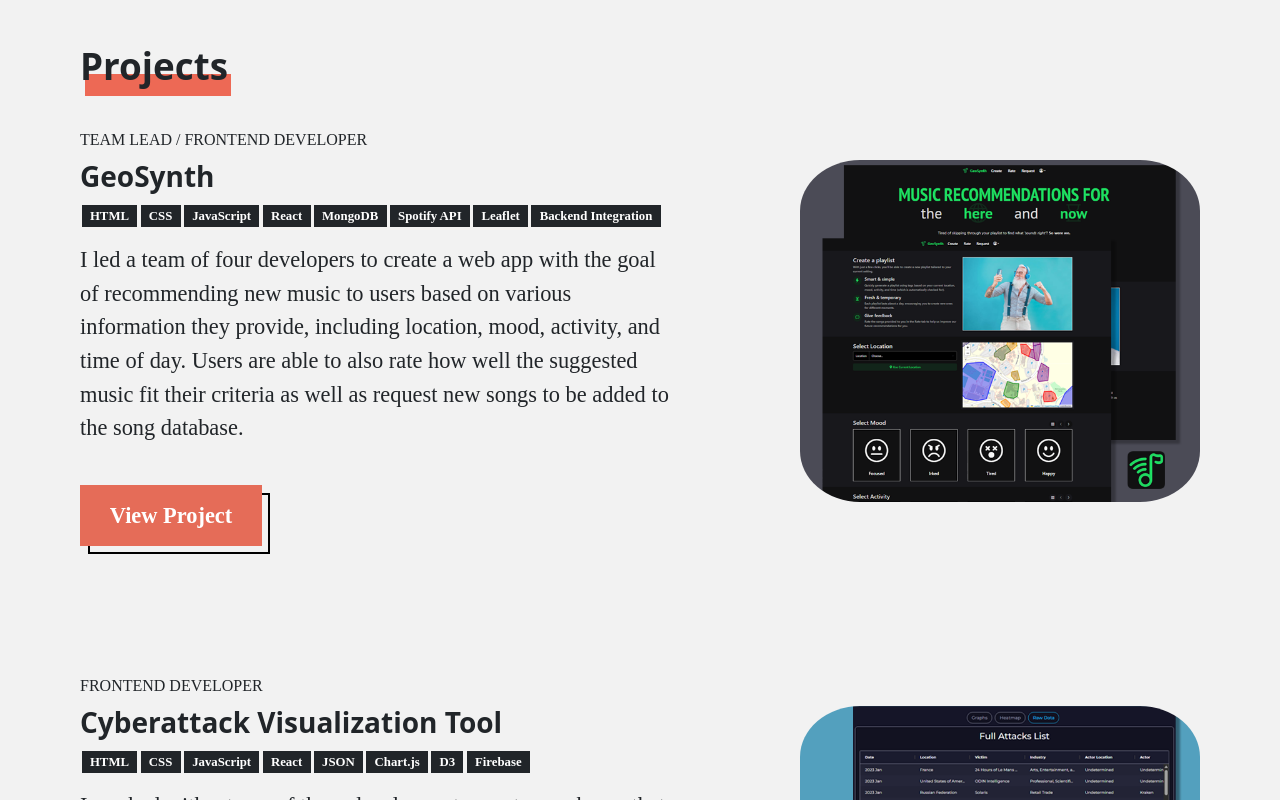
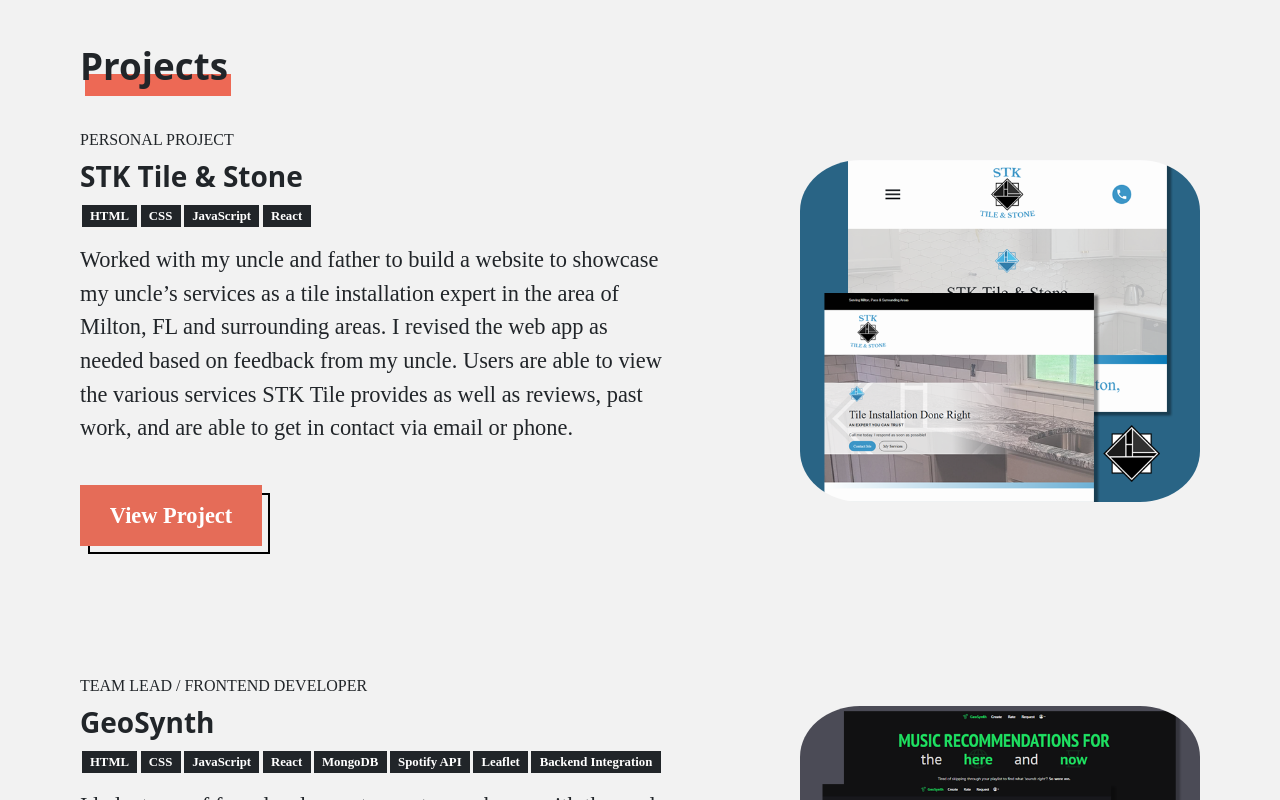
Before and after one commit to tjpoof/digital-portfolio, a React (Vite) app: page / in a window 1280 px wide. Shown: the part 1440-2240 px from the top of the page. Built offline with nearby package versions, Linux system fonts and the light colour scheme; a web font is replaced by a local one.

Commit message:
stk tile project added

```diff
--- a/src/assets/projectData.json
+++ b/src/assets/projectData.json
@@ -1,4 +1,16 @@
 {
+  "stktile": {
+    "title": "STK Tile & Stone",
+    "type": "Tile installation services",
+    "stack": ["HTML", "CSS", "JavaScript", "React"],
+    "shortDescription": "A web app designed to showcase the various services that STK Tile & Stone provides to those in Milton, FL and its surrounding areas.",
+    "purpose": "The goal of this web application was to provide a user-friendly experience when looking for tile installation services in Santa Rosa county and its neighboring areas. There are various pages, such as an about page, which gives a description of who is behind STK Tile & Stone and how they plan to help customers with tile installation. The services page showcases the various services that are provided, such as working indoors and outdoors, on walls, floors, showers, and more. The contact page provides both an email and phone number to contact STK Tile & Stone, with the footer containing various social media to reach out further.",
+    "techStackExplanation": "The primary languages used in the development of this website includes JavaScript, React, HTML, and CSS to provide a clean look and feel. No backend integration was required as of now, as the web app is built entirely in the frontend.",
+    "problemsThoughtProcess": "This project was the first true experience I've had working with a real customer, even though the customer is a relative of mine. Regardless, this web app is being used in the real-world and I had to take extra care in ensuring that not only it looked good, but it was completely compatible with mobile devices as well. Similar to how I started when working on GeoSynth, I began by drawing up a wireframe of the website to give myself an idea of what I wanted to do. I drew up four main pages, including the home, about, services, and contact pages. I took inspiration from several other sites and settled on the look it has now. On top of this, I was also tasked with the job of creating a new logo for the site, which I was able to settle on after about two days of on and off work. \n\n As for any problems that I ran into, it mainly had to do with making pseudo-elements in CSS, as I had never done that before. These were required in order to do several things, such as making a gradient border that only bordered the top of an element for example. Beyond that, I initially wanted to give gradient borders to all of the side images in various sections, but I found it easier to just edit the images in photoshop and import them to have borders without putting in unnecessary work. I also had never worked with the grid display type before, so I had to get used to how it worked when building the services section on the home page.",
+    "lessonsLearned": "During this development process, I learned quite a few things when it came to organizing my code better. One of which was organizing my style sheets into different files, so I would have multiple SCSS files that corresponded to their own pages. I also decided to start using variables instead of manually inputting color codes every time I wanted to style anything such as a button, which made the styling process much smoother. Beyond that, this was a great experience for me to work with a real customer, as school projects can only get you so close to real world projects.",
+    "githubLink": null,
+    "liveDemo": "https://stktile.com/"
+  },
   "geosynth": {
     "title": "GeoSynth",
     "type": "Music services",
--- a/src/views/HomePage.jsx
+++ b/src/views/HomePage.jsx
@@ -10,6 +10,7 @@
 import geosynthProjectCover from '../assets/geosynthProjectCover.png';
 import cyberattackProjectCover from '../assets/cyberattackProjectCover.png';
 import parkingLotProjectCover from '../assets/parkingLotProjectCover.png';
+import stktileProjectCover from '../assets/stktileProjectCover.png';
 
 export function HomePage() {
     const mailtoUrl = `mailto:contact.tjharrison@gmail.com?subject=${encodeURIComponent(`Portfolio message`)}`;
@@ -95,6 +96,16 @@
                 </div>
                 <div className="projects-section">
                     <ProjectCard
+                        projectRole="PERSONAL PROJECT"
+                        title="STK Tile & Stone"
+                        skills={["HTML", "CSS", "JavaScript", "React"]}
+                        description="Worked with my uncle and father to build a website to showcase my uncle’s services as a tile installation expert
+                        in the area of Milton, FL and surrounding areas. I revised the web app as needed based on feedback from my uncle. Users are able
+                        to view the various services STK Tile provides as well as reviews, past work, and are able to get in contact via email or phone."
+                        image={stktileProjectCover}
+                        link="/projects/stktile"
+                    />
+                    <ProjectCard
                         projectRole="TEAM LEAD / FRONTEND DEVELOPER"
                         title="GeoSynth"
                         skills={["HTML", "CSS", "JavaScript", "React", "MongoDB", "Spotify API", "Leaflet", "Backend Integration"]}
--- a/src/views/ProjectDetailsPage.jsx
+++ b/src/views/ProjectDetailsPage.jsx
@@ -46,13 +46,13 @@
                         <div className="column">
                             <h3>Code</h3>
                             <ul>
-                                <li><a href={project.githubLink}>Github</a></li>
+                                <li><a href={project.githubLink} target="_blank" rel="noopener noreferrer">Github</a></li>
                             </ul>
                         </div>
                         <div className="column">
                             <h3>Live</h3>
                             <ul>
-                                <li><a href={project.liveDemo}>Site</a></li>
+                                <li><a href={project.liveDemo} target="_blank" rel="noopener noreferrer">Site</a></li>
                             </ul>
                         </div>
                     </div>
```
Also changed, not shown: src/assets/stktileProjectCover.png (added).
